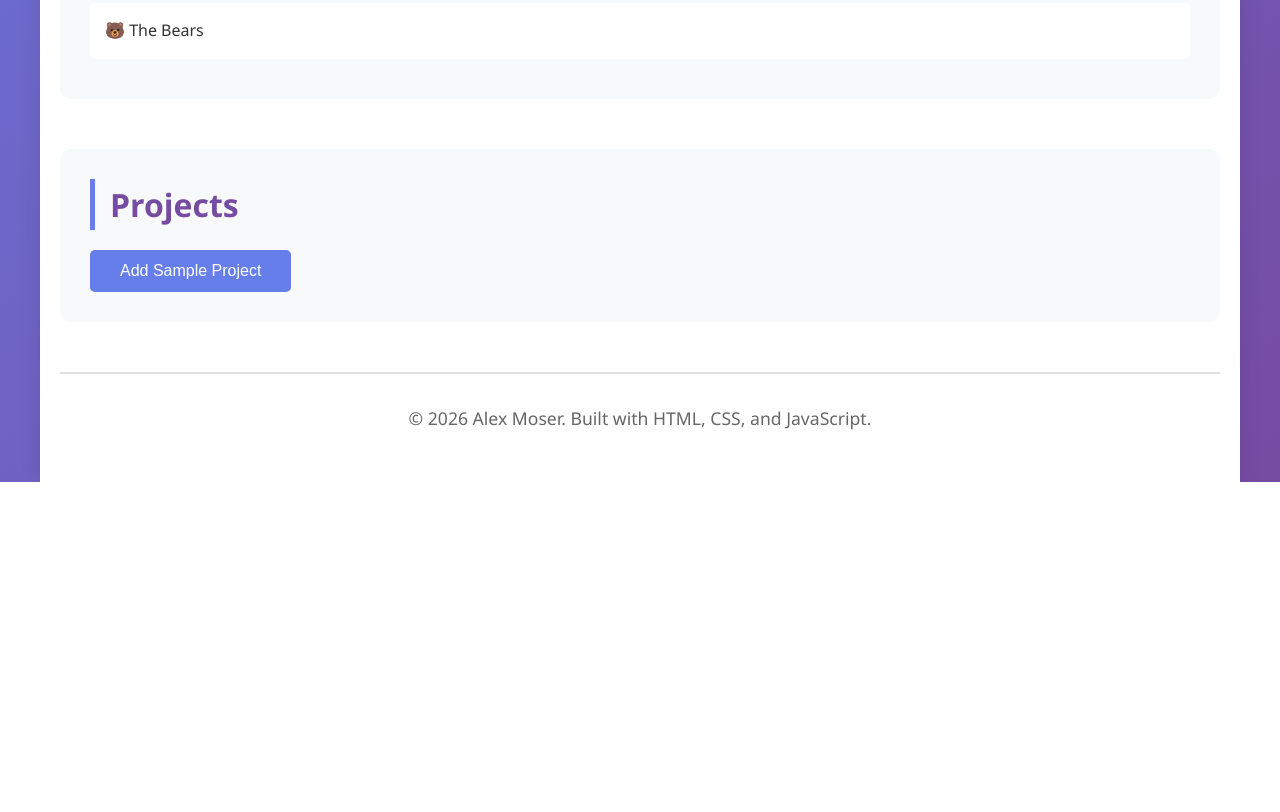
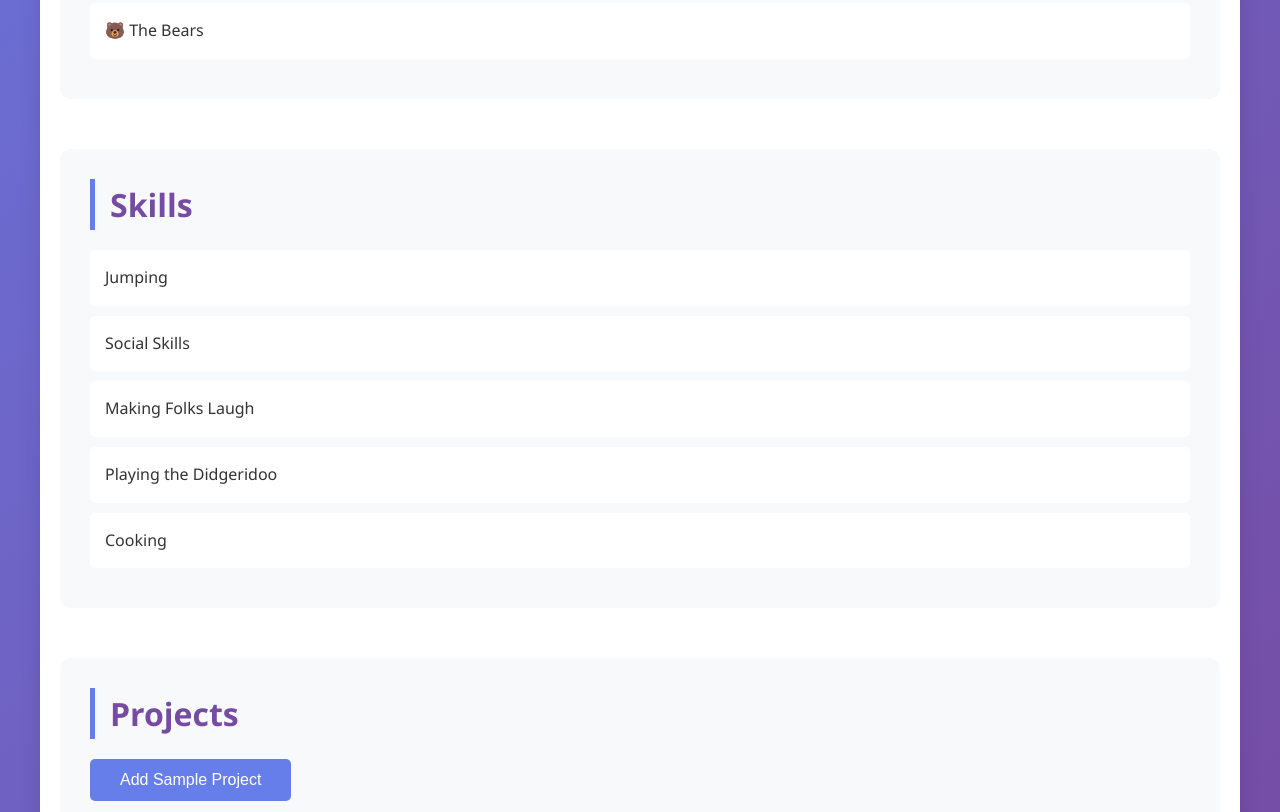
Before and after one commit to ajmoser1/ajmoser1.github.io, a plain HTML site: page index.html in a window 1280 px wide. Shown: the part 1128-1940 px from the top of the page. Before the commit the page ends 1610 px from the top, so only its background shows below. Drawn offline with Linux system fonts and the light colour scheme.

Commit message:
Update index.html

```diff
--- a/index.html
+++ b/index.html
@@ -393,6 +393,7 @@
                 <li><a href="#about">Bio</a></li>
                 <li><a href="#facts">Interests</a></li>
                 <li><a href="#projects">Projects</a></li>
+                <li><a href="#skills">Skills</a></li>
             </ul>
         </div>
     </nav>
@@ -468,6 +469,17 @@
             </ul>
         </section>
 
+
+        <section id="skills">
+          <h2>Skills</h2>
+          <p>
+             <li> Jumping</li>
+             <li> Social Skills</li>
+             <li> Making Folks Laugh</li>
+             <li> Playing the Didgeridoo</li>
+             <li> Cooking</li>
+          </p>
+      </section>
         <!--
           PROJECTS SECTION:
           - This section is ready for your future coding projects
```
